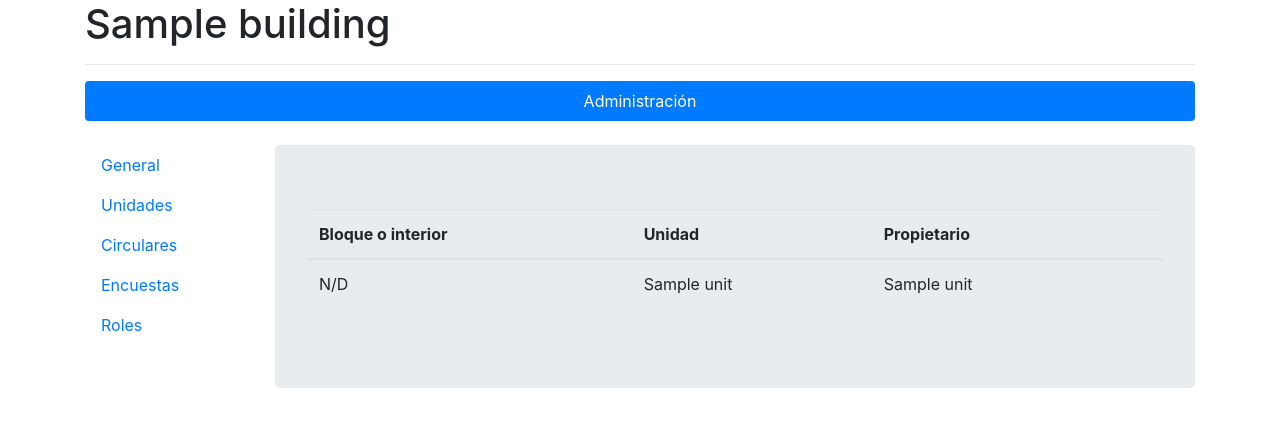
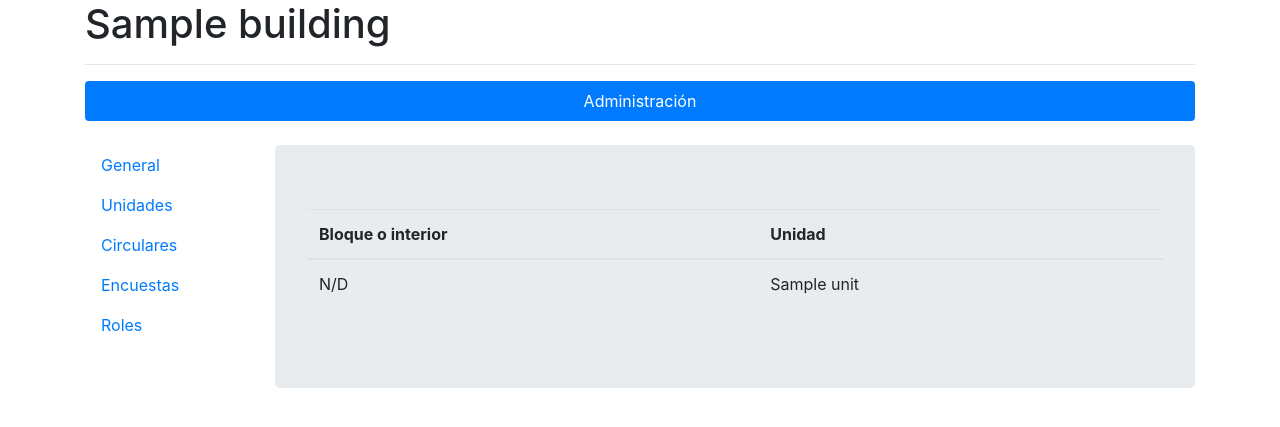
Before and after one commit to augustakingfoundation/copropiedadintegral_web, a Django app: template buildings/templates/buildings/administrative/units_list.html in a window 1280 px wide. Shown: the top 427 px of the page. Run offline with Django 3.2, Linux system fonts and the light colour scheme; the template is opened without the code that fills it: most values are stand-ins (such as "Sample title", 1, 10 or a date in 2020); some libraries are stand-ins or nearby versions.

Commit message:
Removed unused column on units list

```diff
--- a/buildings/templates/buildings/administrative/units_list.html
+++ b/buildings/templates/buildings/administrative/units_list.html
@@ -20,7 +20,6 @@
       <tr>
         <th scope="col">Bloque o interior</th>
         <th scope="col">Unidad</th>
-        <th scope="col">Propietario</th>
         <th scope="col"></th>
       </tr>
     </thead>
@@ -29,7 +28,6 @@
       <tr>
         <td>{{ unit.block|default:"N/D" }}</td>
         <td>{{ unit.unit }}</td>
-        <td>{{ unit.owner_name }}</td>
         <td>
           {% if can_view_unit_detail %}
           <a href="{{ unit.get_absolute_url }}" class="btn btn-outline-dark">Ver información</a>
```
